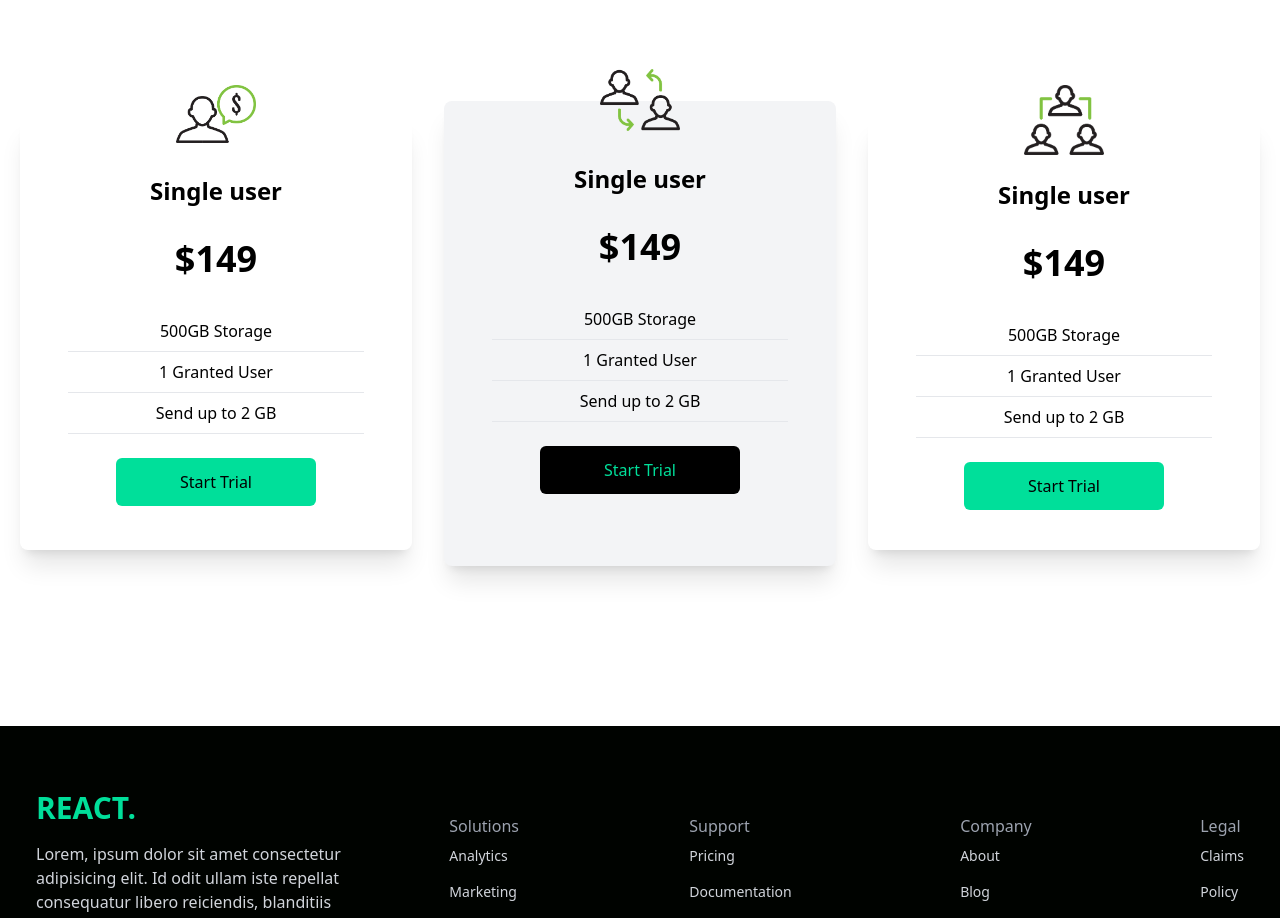
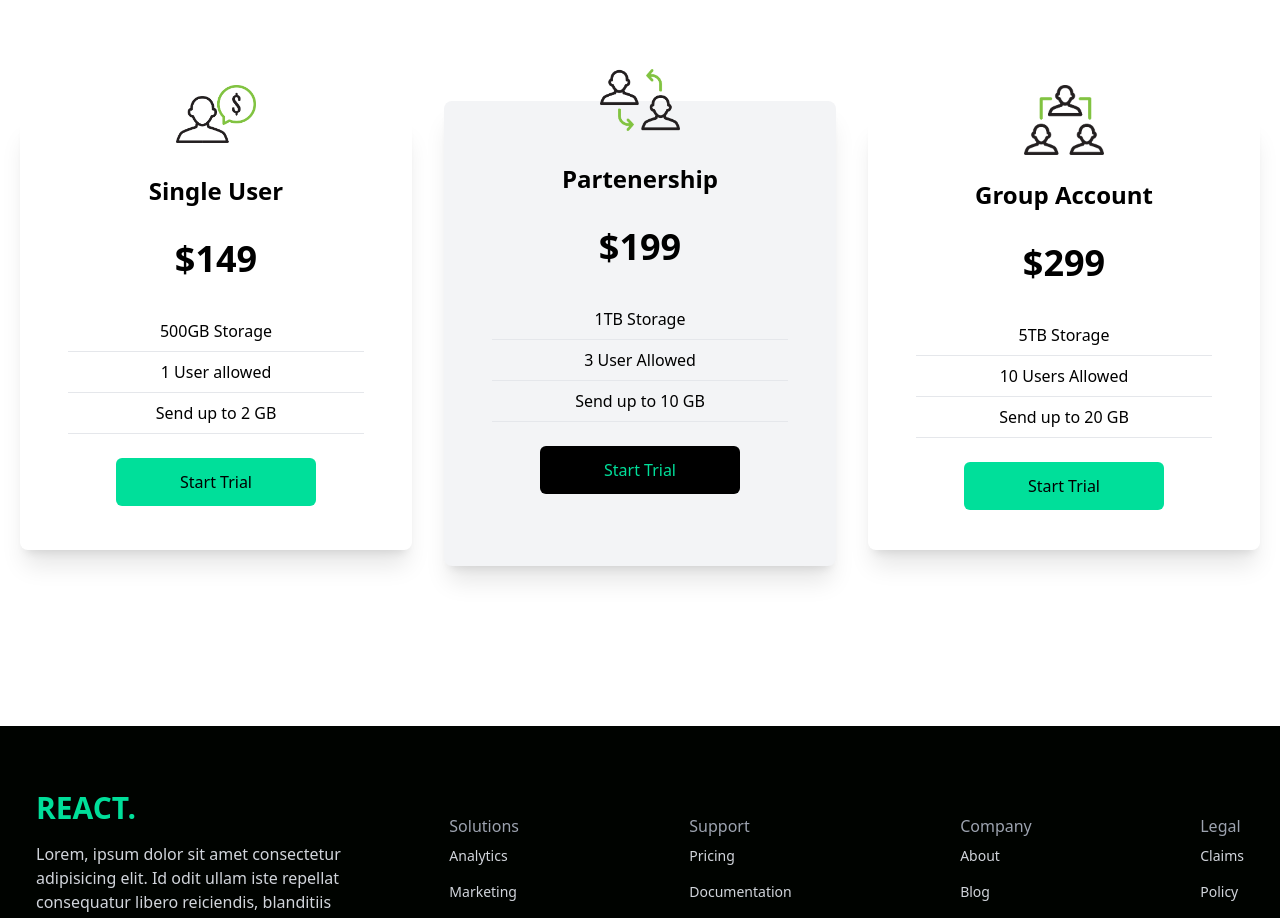
Before and after one commit to busayolawumi/DataFinance, a React (Vite) app: page / in a window 1280 px wide. Shown: the part 1740-2658 px from the top of the page. Built offline with nearby package versions, Linux system fonts and the light colour scheme.

Commit message:
Frontend "Slight changes to cards"

```diff
--- a/src/Components/Cards.jsx
+++ b/src/Components/Cards.jsx
@@ -9,34 +9,34 @@ const Cards = () => {
         <div className='max-w-[1240px] mx-auto grid md:grid-cols-3 gap-8'>
             <div className='w-full shadow-xl flex flex-col p-4 my-4 rounded-lg hover:scale-105 duration-300'>
                 <img className='w-20 mx-auto mt-[-3rem] bg-white' src={Single} alt="/" />
-                <h2 className='text-2xl font-bold text-center py-8'>Single user</h2>
+                <h2 className='text-2xl font-bold text-center py-8'>Single User</h2>
                 <p className='text-center text-4xl font-bold'>$149</p>
                 <div className='text-center font-medium'>
                     <p className='py-2 border-b mx-8 mt-8'>500GB Storage</p>
-                    <p className='py-2 border-b mx-8'>1 Granted User</p>
+                    <p className='py-2 border-b mx-8'>1 User allowed</p>
                     <p className='py-2 border-b mx-8'>Send up to 2 GB</p>
                 </div>
                 <button className='bg-[#00df9a] w-[200px] rounded-md font-medium mx-auto my-6 py-3'>Start Trial</button>
             </div>
             <div className='bg-gray-100 w-full shadow-xl flex flex-col p-4  md:my-0 my-8 rounded-lg hover:scale-105 duration-300'>
                 <img className='w-20 mx-auto mt-[-3rem]' src={Double} alt="/" />
-                <h2 className='text-2xl font-bold text-center py-8'>Single user</h2>
-                <p className='text-center text-4xl font-bold'>$149</p>
+                <h2 className='text-2xl font-bold text-center py-8'>Partenership</h2>
+                <p className='text-center text-4xl font-bold'>$199</p>
                 <div className='text-center font-medium'>
-                    <p className='py-2 border-b mx-8 mt-8'>500GB Storage</p>
-                    <p className='py-2 border-b mx-8'>1 Granted User</p>
-                    <p className='py-2 border-b mx-8'>Send up to 2 GB</p>
+                    <p className='py-2 border-b mx-8 mt-8'>1TB Storage</p>
+                    <p className='py-2 border-b mx-8'>3 User Allowed</p>
+                    <p className='py-2 border-b mx-8'>Send up to 10 GB</p>
                 </div>
                 <button className='bg-black  text-[#00df9a] w-[200px] rounded-md font-medium mx-auto my-6 py-3'>Start Trial</button>
             </div>
             <div className='w-full shadow-xl flex flex-col p-4 my-4 rounded-lg hover:scale-105 duration-300'>
                 <img className='w-20 mx-auto mt-[-3rem] bg-white' src={Triple} alt="/" />
-                <h2 className='text-2xl font-bold text-center pt-6 pb-8'>Single user</h2>
-                <p className='text-center text-4xl font-bold'>$149</p>
+                <h2 className='text-2xl font-bold text-center pt-6 pb-8'>Group Account</h2>
+                <p className='text-center text-4xl font-bold'>$299</p>
                 <div className='text-center font-medium'>
-                    <p className='py-2 border-b mx-8 mt-8'>500GB Storage</p>
-                    <p className='py-2 border-b mx-8'>1 Granted User</p>
-                    <p className='py-2 border-b mx-8'>Send up to 2 GB</p>
+                    <p className='py-2 border-b mx-8 mt-8'>5TB Storage</p>
+                    <p className='py-2 border-b mx-8'>10 Users Allowed</p>
+                    <p className='py-2 border-b mx-8'>Send up to 20 GB</p>
                 </div>
                 <button className='bg-[#00df9a] w-[200px] rounded-md font-medium mx-auto my-6 py-3'>Start Trial</button>
             </div>
```
